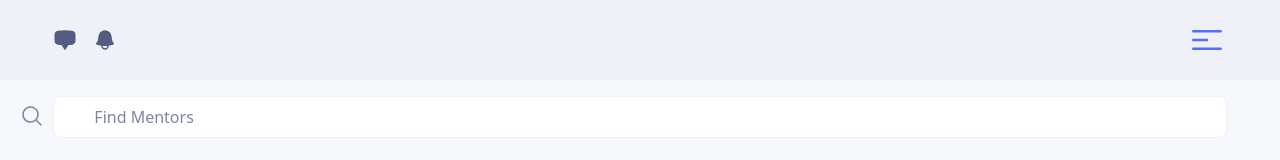
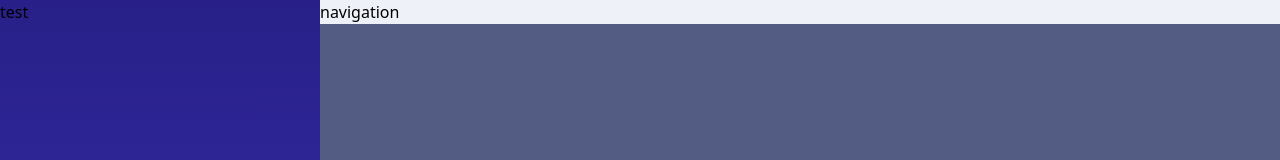
Before and after one commit to prolajumokeoni/Tradingapp, a React (Create React App) app: page / in a window 1280 px wide. Shown: the top 160 px of the page. Built offline with nearby package versions, Linux system fonts and the light colour scheme.

Commit message:
Add desktop and conditonally render

```diff
--- a/public/index.html
+++ b/public/index.html
@@ -13,7 +13,6 @@
       manifest.json provides metadata used when your web app is installed on a
       user's mobile device or desktop. See https://developers.google.com/web/fundamentals/web-app-manifest/
     -->
-    <link rel="manifest" href="%PUBLIC_URL%/manifest.json" />
     <!--
       Notice the use of %PUBLIC_URL% in the tags above.
       It will be replaced with the URL of the `public` folder during the build.
--- a/src/components/Card.jsx
+++ b/src/components/Card.jsx
@@ -2,6 +2,7 @@ import { CalendarDaysIcon, MapPinIcon } from "@heroicons/react/24/outline";
 import React from "react";
 
 const Card = () => {
+
   const users = [
     {
       profileImage: "https://api.multiavatar.com/Binx Bond.png",
--- /dev/null
+++ b/src/components/DesktopView.jsx
@@ -0,0 +1,16 @@
+import './Desktopview.styles.css'
+const DesktopView  = () => {
+	return (
+		<div  className={`${window.innerWidth >= 768 ? 'hidden sm:block' : 'sm:hidden' }`}>
+		<div className="flex h-screen">
+			<aside className="sidebar h- w-3/12">test</aside>
+				<main className="bg-gray w-9/12">
+				<nav className="bg-light">navigation</nav>
+				</main>
+		</div>
+		</div>
+	)
+}
+
+
+export default DesktopView;
--- /dev/null
+++ b/src/components/Desktopview.styles.css
@@ -0,0 +1,3 @@
+.sidebar {
+	background: linear-gradient(180deg, #282088 0%, #4438CA 100%);
+}
--- a/src/components/MobileView.jsx
+++ b/src/components/MobileView.jsx
@@ -8,7 +8,7 @@ import Card from "./Card";
 
 const MobileView = () => {
   return (
-    <div>
+    <div className={`${window.innerWidth <= 768 ? 'hidden md:block' : 'md:hidden'}`}>
       <nav className="bg-light flex items-center w-full h-20">
         <div className="w-11/12  m-auto flex  justify-between items-center">
           <div className="flex justify-between space-x-4">
@@ -16,7 +16,7 @@ const MobileView = () => {
             <BellIcon className="h-6 w-6 text-gray" />
           </div>
           <div className="">
-            <Bars3CenterLeftIcon className="h-10 w-10 text-blue" />
+            <Bars3CenterLeftIcon className="h-10 w-10 text-barblue" />
           </div>
         </div>
       </nav>
--- a/src/index.js
+++ b/src/index.js
@@ -1,6 +1,7 @@
 import React from 'react';
 import ReactDOM from 'react-dom/client';
 import './index.css';
+import 'tailwindcss/tailwind.css';
 import App from './App';
 import { BrowserRouter } from 'react-router-dom';
 
--- a/src/pages/Navigation.js
+++ b/src/pages/Navigation.js
@@ -1,9 +1,11 @@
+import DesktopView from "../components/DesktopView";
 import MobileView from "../components/MobileView";
 
 const Navigation = () => {
   return (
     <div>
         <MobileView />
+        <DesktopView />
     </div>
   );
 };
--- a/tailwind.config.js
+++ b/tailwind.config.js
@@ -4,25 +4,18 @@ module.exports = {
   theme: {
     screens: {
       'sm': '640px',
-      // => @media (min-width: 640px) { ... }
-
       'md': '768px',
-      // => @media (min-width: 768px) { ... }
-
       'lg': '1024px',
-      // => @media (min-width: 1024px) { ... }
-
       'xl': '1280px',
-      // => @media (min-width: 1280px) { ... }
-
       '2xl': '1536px',
-      // => @media (min-width: 1536px) { ... }
     },
     colors: {
-      blue: '#566BF6',
+      barblue: '#566BF6',
       gray: '#535C83',
       light: '#EEF2F8',
       dark: '#7C86A3',
+      lightblue: '#282088',
+      darkblue: '#4438CA'
     }
   },
   plugins: [],
```
